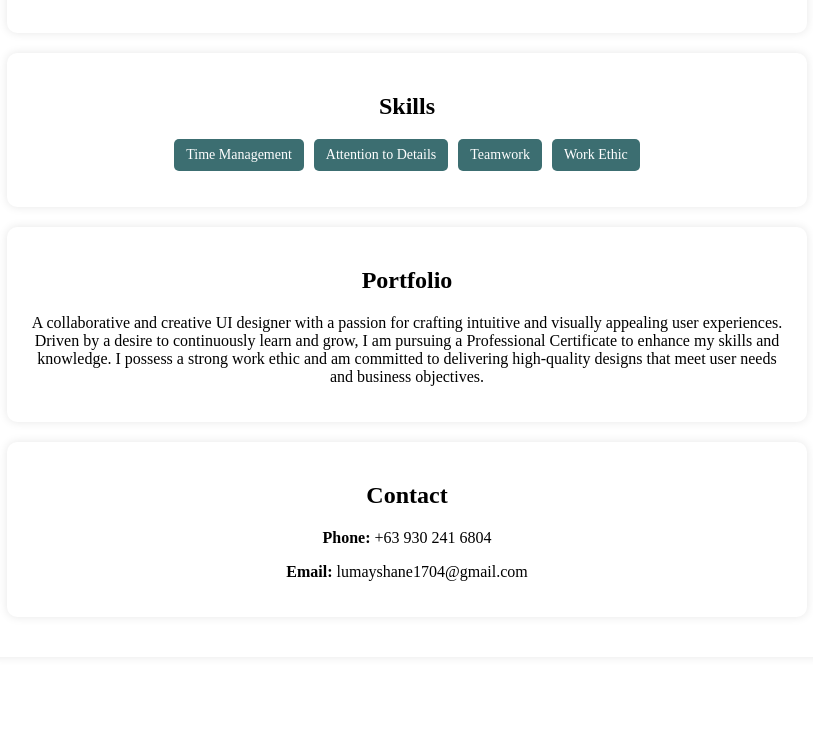
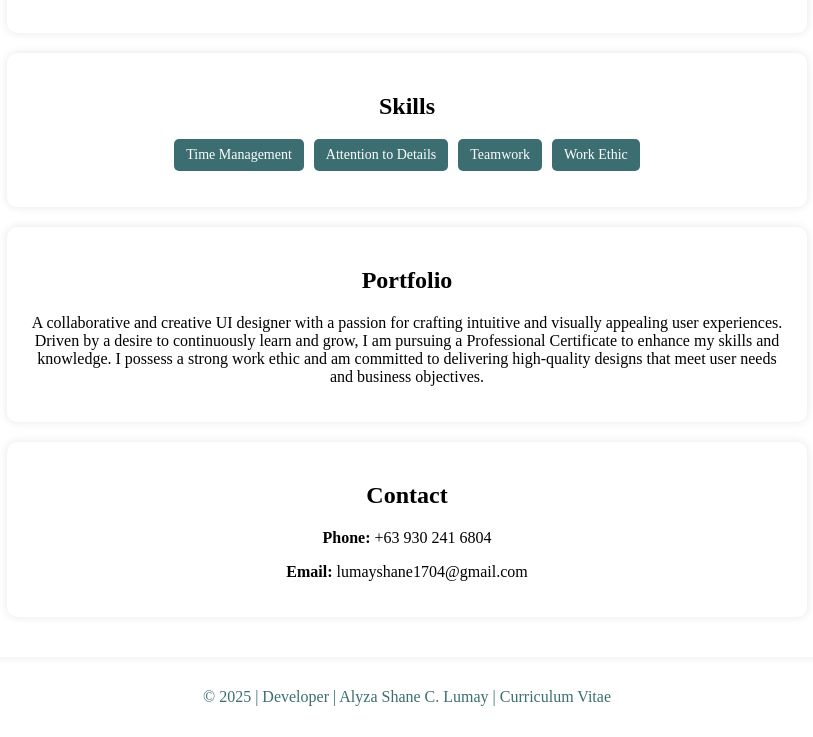
Before and after one commit to alay0822/appdev, a plain HTML site: page Search/index.html in a window 1280 px wide. Shown: the part 1101-1838 px from the top of the page, without its empty margins (233-1046 px from the left). Drawn offline with Linux system fonts and the light colour scheme.

Commit message:
Add Search

```diff
--- a/Search/style.css
+++ b/Search/style.css
@@ -106,7 +106,7 @@ body {
 
 footer {
 
-    color: white;
+    color: #3C6E71;
     padding: 15px 0;
     width: 100%;
     display: flex;
```
